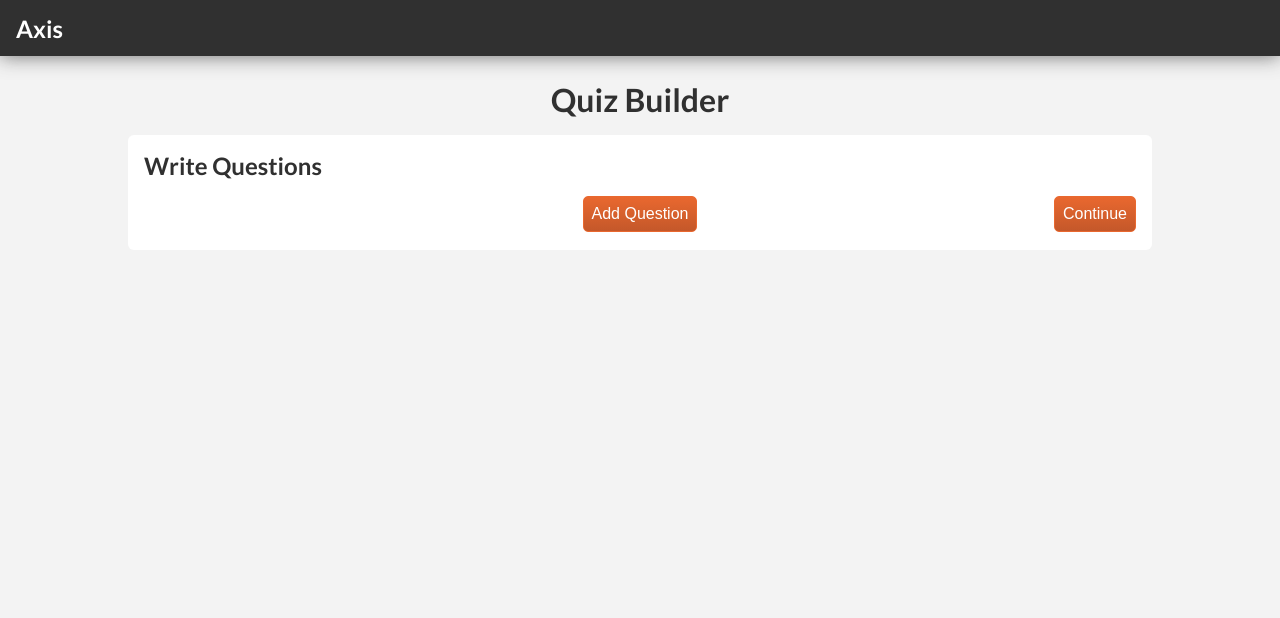
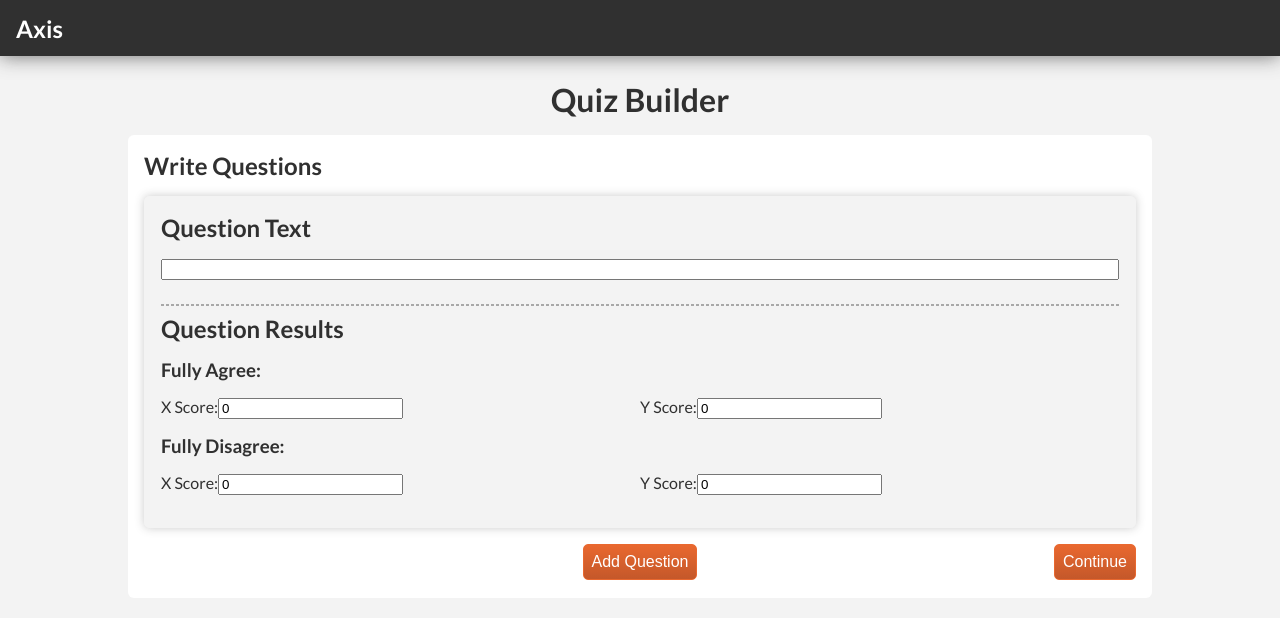
Before and after one commit to jrgermain/axis, a React (Create React App) app: page /create/write-questions in a window 1280 px wide. Both pictures are taken after a click on the button "Add Question". Shown: the top 618 px of the page. Built offline with nearby package versions, Linux system fonts and the light colour scheme.

Commit message:
Make the Add Question button work

```diff
--- a/src/App.css
+++ b/src/App.css
@@ -283,3 +283,38 @@ header a {
 .actions > * {
   margin: 0 .5rem;
 }
+
+.question {
+  padding: 1rem;
+  margin-bottom: 1rem;
+
+  border: 1px solid var(--light);
+  border-radius: 5px;
+  -webkit-box-shadow: 0px 0px 10px 0px rgba(51,51,51,0.25);
+  -moz-box-shadow: 0px 0px 10px 0px rgba(51,51,51,0.25);
+  box-shadow: 0px 0px 10px 0px rgba(51,51,51,0.25);
+
+  background: var(--light);
+  color: var(--dark);
+}
+
+.question hr {
+  border-style: dashed;
+  color: black;
+  opacity: .3;
+}
+
+.text {
+  width: 100%;
+}
+
+.question-text > *,
+.question-results > * {
+  margin-bottom: 1rem;
+}
+
+.question .x,
+.question .y {
+  width: 50%;
+  display: inline-block;
+}
--- /dev/null
+++ b/src/components/Question.js
@@ -0,0 +1,42 @@
+import React from 'react';
+
+function Question({text = "", agreeX = 0, agreeY = 0, disagreeX = 0, disagreeY = 0}, index) {
+    return (
+        <div className="question" key={++Question.key}>
+            <span className="question-text">
+                <h2>Question Text</h2>
+                <input type="txt" defaultValue={text} className="text" id={"text-" + Question.key}></input>
+            </span>
+            <hr></hr>
+            <span className="question-results">
+                <h2>Question Results</h2>
+                <div>
+                    <h3>Fully Agree:</h3>
+                    <span className="x">
+                        <label>X Score:</label>
+                        <input type="number" defaultValue={agreeX} className="agreeX" id={"agreeX-" + Question.key}></input>
+                    </span>
+                    <span className="y">
+                        <label>Y Score:</label>
+                        <input type="number" defaultValue={agreeY} className="agreeY" id={"agreeY-" + Question.key}></input>
+                    </span>
+                </div>
+                <div>
+                    <h3>Fully Disagree:</h3>
+                    <span className="x">
+                        <label>X Score:</label>
+                        <input type="number" defaultValue={disagreeX} className="disagreeX" id={"disagreeX-" + Question.key}></input>
+                    </span>
+                    <span className="y">
+                        <label>Y Score:</label>
+                        <input type="number" defaultValue={disagreeY} className="disagreeY" id={"disagreeY-" + Question.key}></input>
+                    </span>
+                </div>
+            </span>
+        </div>
+    )
+}
+
+Question.key = 0;
+
+export default Question
--- a/src/components/WriteQuestions.js
+++ b/src/components/WriteQuestions.js
@@ -2,12 +2,15 @@ import React from 'react';
 import LinkButton from './LinkButton';
 import Compass from './Compass';
 import { connect } from "react-redux";
+import Question from "./Question";
 
 class WriteQuestions extends React.Component {
     constructor(props) {
         super(props);
-        this.state = {}
-        this.handleChange = this.handleChange.bind(this);
+        this.state = { questions: [] };
+        // this.handleChange = this.handleChange.bind(this);
+        // this.getQuestionElement = this.getQuestionElement.bind(this);
+        this.addEmptyQuestion = this.addEmptyQuestion.bind(this);
     }
 
     render() {
@@ -16,8 +19,11 @@ class WriteQuestions extends React.Component {
                 <div className="intro">
                     <h2>Write Questions</h2>
                 </div>
+                <form className="questions">
+                    {this.state.questions.map(Question)}
+                </form>
                 <div className="actions">
-                    <button className="stylish">Add Question</button>
+                    <button className="stylish" onClick={this.addEmptyQuestion}>Add Question</button>
                     <span className="right">
                         <LinkButton url="/create/step2" label="Continue"></LinkButton>
                     </span>
@@ -26,8 +32,12 @@ class WriteQuestions extends React.Component {
         )
     }
 
-    handleChange(event) {
-        this.setState({ [event.target.getAttribute("data-key")]: event.target.value });
+
+
+    addEmptyQuestion() {
+        this.setState((state) => {
+            return { questions: state.questions.concat([{}]) };
+        });
     }
 }
 
```
